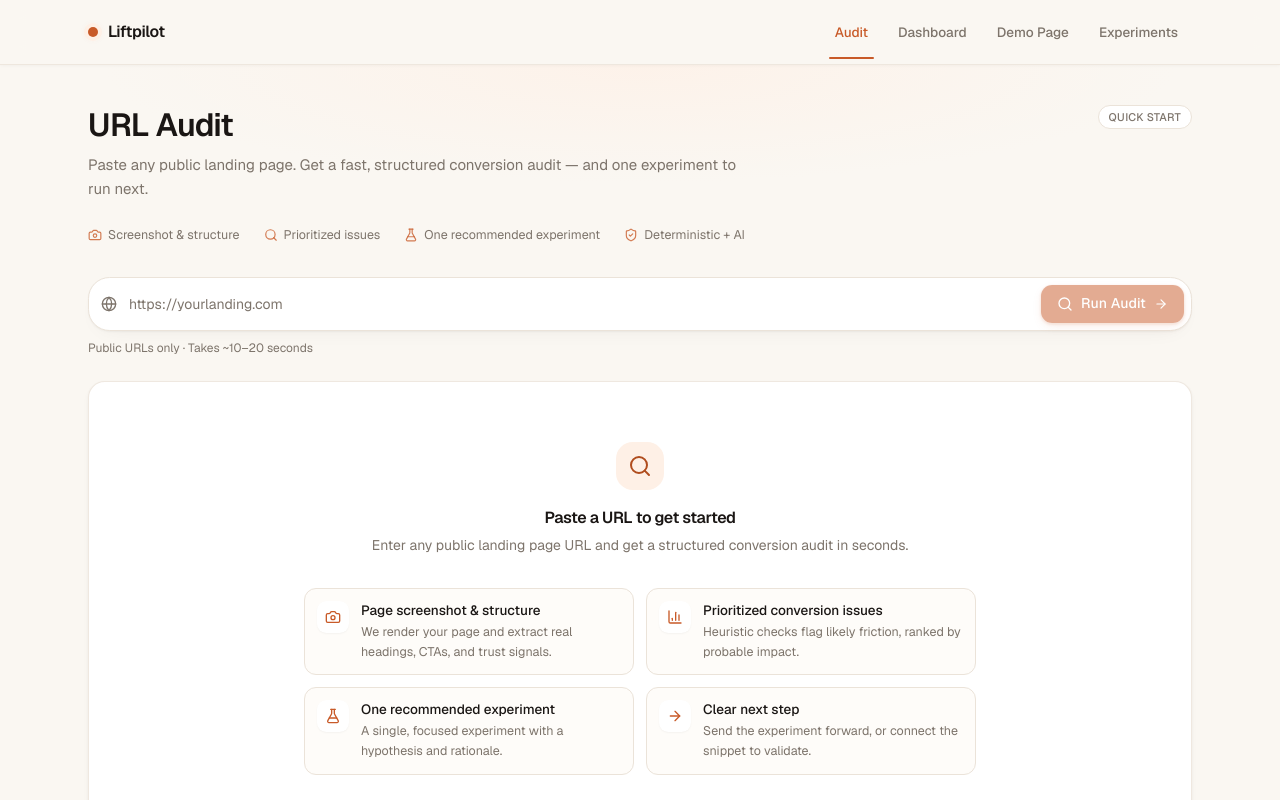
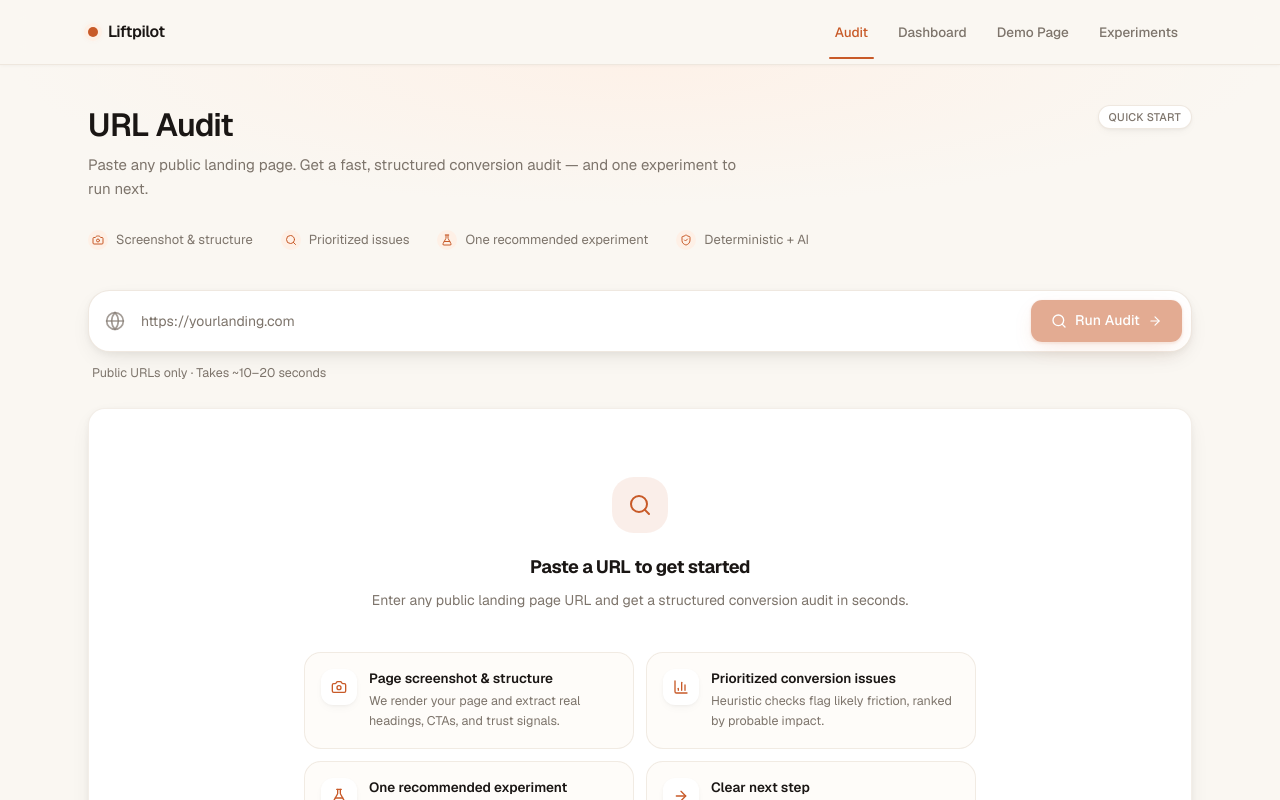
Before and after one commit to OmkarBansod02/Liftpilot, a Next.js app: page /audit in a window 1280 px wide. Shown: the top 800 px of the page. Built offline with nearby package versions, Linux system fonts and the light colour scheme.

Commit message:
polish audit page header, form presence, result cards, and loading state

```diff
--- a/src/app/(app)/audit/page.tsx
+++ b/src/app/(app)/audit/page.tsx
@@ -17,7 +17,7 @@
     <div className="relative">
       <div
         aria-hidden
-        className="pointer-events-none absolute inset-x-0 top-0 -z-10 h-[280px] bg-[radial-gradient(60%_60%_at_50%_0%,var(--accent)_0%,transparent_70%)] opacity-70"
+        className="pointer-events-none absolute inset-x-0 top-0 -z-10 h-[340px] bg-[radial-gradient(65%_55%_at_50%_0%,var(--accent)_0%,transparent_75%)] opacity-80"
       />
 
       <PageContainer>
@@ -27,22 +27,24 @@
         >
           <Badge
             variant="secondary"
-            className="h-6 rounded-full border-border bg-card px-2.5 text-[11px] font-medium tracking-wide text-muted-foreground uppercase"
+            className="h-6 rounded-full border-border/80 bg-card px-2.5 text-[11px] font-medium tracking-wide text-muted-foreground shadow-card uppercase"
           >
             Quick start
           </Badge>
         </PageHeader>
 
-        <div className="mt-6 flex flex-wrap items-center gap-x-6 gap-y-2 text-[12.5px] text-muted-foreground">
+        <div className="mt-7 flex flex-wrap items-center gap-x-7 gap-y-2.5 text-[13px] text-muted-foreground">
           {trustItems.map((item) => (
-            <div key={item.label} className="flex items-center gap-1.5">
-              <item.icon className="size-3.5 text-primary/80" />
+            <div key={item.label} className="flex items-center gap-2">
+              <span className="flex size-5 items-center justify-center rounded-full bg-accent">
+                <item.icon className="size-3 text-primary" />
+              </span>
               <span>{item.label}</span>
             </div>
           ))}
         </div>
 
-        <div className="mt-8">
+        <div className="mt-10">
           <AuditPageClient />
         </div>
       </PageContainer>
--- a/src/features/audit/components/audit-empty.tsx
+++ b/src/features/audit/components/audit-empty.tsx
@@ -32,36 +32,36 @@
 
 export function AuditEmpty() {
   return (
-    <Card>
-      <CardContent className="py-10">
+    <Card className="border-border/60 shadow-elevated">
+      <CardContent className="py-12">
         <div className="mx-auto max-w-2xl">
           <div className="text-center">
-            <div className="mx-auto flex size-12 items-center justify-center rounded-xl bg-accent">
-              <Search className="size-6 text-accent-foreground" />
+            <div className="mx-auto flex size-14 items-center justify-center rounded-2xl bg-primary/10">
+              <Search className="size-6 text-primary" />
             </div>
-            <h3 className="mt-4 text-base font-semibold tracking-tight">
+            <h3 className="mt-5 text-lg font-bold tracking-tight">
               Paste a URL to get started
             </h3>
-            <p className="mt-1 text-sm leading-relaxed text-muted-foreground">
+            <p className="mt-2 text-[14px] leading-relaxed text-muted-foreground">
               Enter any public landing page URL and get a structured conversion
               audit in seconds.
             </p>
           </div>
 
-          <div className="mt-8 grid gap-3 sm:grid-cols-2">
+          <div className="mt-10 grid gap-3 sm:grid-cols-2">
             {benefits.map((b) => (
               <div
                 key={b.title}
-                className="flex items-start gap-3 rounded-lg border border-border bg-surface-muted/60 p-3"
+                className="flex items-start gap-3 rounded-xl border border-border/70 bg-surface-muted/60 p-4"
               >
-                <div className="flex size-8 shrink-0 items-center justify-center rounded-md bg-card text-primary shadow-[0_1px_2px_rgba(23,23,23,0.04)]">
+                <div className="flex size-9 shrink-0 items-center justify-center rounded-lg bg-card text-primary shadow-card">
                   <b.icon className="size-4" />
                 </div>
                 <div className="min-w-0">
-                  <p className="text-[13.5px] font-medium leading-snug">
+                  <p className="text-[13.5px] font-semibold leading-snug">
                     {b.title}
                   </p>
-                  <p className="mt-0.5 text-[12.5px] leading-relaxed text-muted-foreground">
+                  <p className="mt-1 text-[12.5px] leading-relaxed text-muted-foreground">
                     {b.description}
                   </p>
                 </div>
--- a/src/features/audit/components/audit-form.tsx
+++ b/src/features/audit/components/audit-form.tsx
@@ -33,11 +33,11 @@
   }
 
   return (
-    <form onSubmit={handleSubmit} className="space-y-2">
+    <form onSubmit={handleSubmit} className="space-y-3">
       <div
-        className="flex items-center gap-2 rounded-2xl border border-border bg-card p-1.5 pl-3 shadow-[0_1px_2px_rgba(23,23,23,0.04),0_8px_24px_-16px_rgba(23,23,23,0.12)] focus-within:border-primary/40 focus-within:ring-3 focus-within:ring-ring/20 has-aria-invalid:border-destructive/40 has-aria-invalid:ring-3 has-aria-invalid:ring-destructive/20"
+        className="flex items-center gap-3 rounded-2xl border border-border/80 bg-card p-2 pl-4 shadow-elevated transition-shadow focus-within:border-primary/40 focus-within:ring-3 focus-within:ring-ring/20 has-aria-invalid:border-destructive/40 has-aria-invalid:ring-3 has-aria-invalid:ring-destructive/20"
       >
-        <Globe className="size-4 shrink-0 text-muted-foreground" />
+        <Globe className="size-5 shrink-0 text-muted-foreground/70" />
         <Input
           type="text"
           placeholder="https://yourlanding.com"
@@ -48,13 +48,13 @@
           }}
           disabled={isLoading}
           aria-invalid={!!error}
-          className="h-10 flex-1 border-0 bg-transparent px-1 text-[15px] shadow-none focus-visible:ring-0 focus-visible:border-transparent disabled:bg-transparent"
+          className="h-11 flex-1 border-0 bg-transparent px-1 text-base shadow-none focus-visible:ring-0 focus-visible:border-transparent disabled:bg-transparent"
         />
         <Button
           type="submit"
           size="lg"
           disabled={isLoading || !url.trim()}
-          className="h-10 px-4 text-[14px]"
+          className="h-11 px-5 text-[14px] shadow-primary-glow"
         >
           {isLoading ? (
             <>
@@ -71,7 +71,7 @@
         </Button>
       </div>
 
-      <div className="flex min-h-[18px] items-center justify-between text-[12px]">
+      <div className="flex min-h-[20px] items-center justify-between px-1 text-[12.5px]">
         {error ? (
           <p className="text-destructive">{error}</p>
         ) : (
--- a/src/features/audit/components/audit-results.tsx
+++ b/src/features/audit/components/audit-results.tsx
@@ -18,22 +18,22 @@
 
 export function AuditResults({ result, onAuditAnother }: AuditResultsProps) {
   return (
-    <div className="space-y-10">
+    <div className="space-y-12">
       {/* Verdict — top hero row */}
-      <section className="space-y-4">
+      <section className="space-y-5">
         <div className="flex flex-wrap items-end justify-between gap-3">
-          <div className="space-y-1">
+          <div className="space-y-1.5">
             <Badge
               variant="secondary"
-              className="h-6 gap-1 rounded-full border border-success/20 bg-success/10 px-2.5 text-[11px] font-medium text-success"
+              className="h-6 gap-1.5 rounded-full border border-success/20 bg-success/10 px-2.5 text-[11px] font-semibold text-success"
             >
               <CheckCircle2 className="size-3" />
               Audit complete
             </Badge>
-            <h2 className="font-heading text-xl font-semibold tracking-tight">
+            <h2 className="font-heading text-[22px] font-bold tracking-tight">
               Verdict
             </h2>
-            <p className="text-[13px] text-muted-foreground">
+            <p className="text-[13.5px] text-muted-foreground">
               {result.findings.length}{" "}
               {result.findings.length === 1 ? "finding" : "findings"} ·{" "}
               {result.issues.length}{" "}
@@ -49,7 +49,7 @@
           )}
         </div>
 
-        <div className="grid gap-4 lg:grid-cols-5">
+        <div className="grid gap-5 lg:grid-cols-5">
           <div className="lg:col-span-3">
             <AuditScreenshot
               screenshotUrl={result.screenshotUrl}
--- a/src/features/audit/components/finding-card.tsx
+++ b/src/features/audit/components/finding-card.tsx
@@ -48,13 +48,13 @@
   return (
     <Card
       size="sm"
-      className="transition-all hover:-translate-y-0.5 hover:border-primary/30 hover:shadow-[0_8px_24px_-16px_rgba(23,23,23,0.16)]"
+      className="transition-all hover:-translate-y-0.5 hover:border-primary/25 hover:shadow-card-hover"
     >
       <CardContent>
         <div className="flex items-center justify-between gap-2">
           <Badge
             variant="outline"
-            className="h-5 gap-1 rounded-md border-border bg-surface-muted px-1.5 text-[11px] font-medium text-muted-foreground"
+            className="h-[22px] gap-1.5 rounded-md border-border/80 bg-surface-muted px-2 text-[11px] font-medium text-muted-foreground"
           >
             <Icon className="size-3" />
             {categoryLabels[finding.category]}
@@ -62,17 +62,17 @@
           <Badge
             variant="secondary"
             className={cn(
-              "h-5 rounded-full border px-2 text-[10px] font-medium tracking-wide uppercase",
+              "h-[22px] rounded-full border px-2 text-[10px] font-semibold tracking-wide uppercase",
               severityStyles[finding.severity],
             )}
           >
             {finding.severity}
           </Badge>
         </div>
-        <h4 className="mt-3 text-[14px] font-semibold leading-snug tracking-tight">
+        <h4 className="mt-3.5 text-[14px] font-semibold leading-snug tracking-tight">
           {finding.title}
         </h4>
-        <p className="mt-1 text-[12.5px] leading-relaxed text-muted-foreground">
+        <p className="mt-1.5 text-[12.5px] leading-relaxed text-muted-foreground">
           {finding.description}
         </p>
       </CardContent>
```
Also changed, not shown: src/features/audit/components/audit-loading.tsx (+16 -16 lines), src/features/audit/components/audit-summary-card.tsx (+17 -17 lines), src/features/audit/components/experiment-card.tsx (+14 -14 lines).
